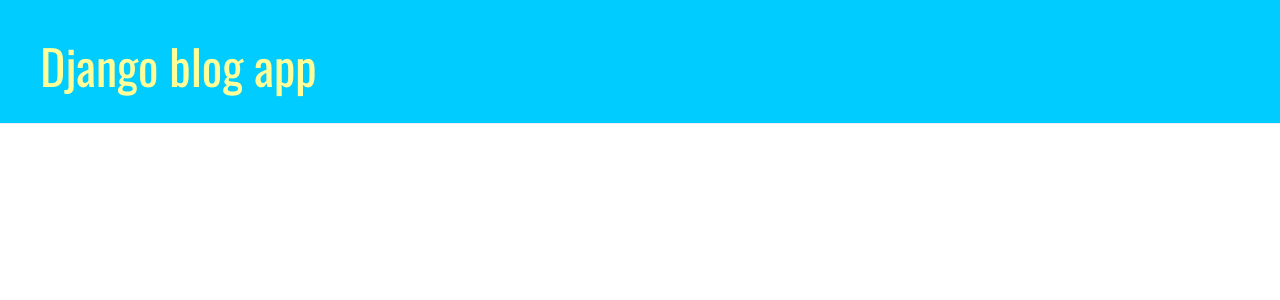
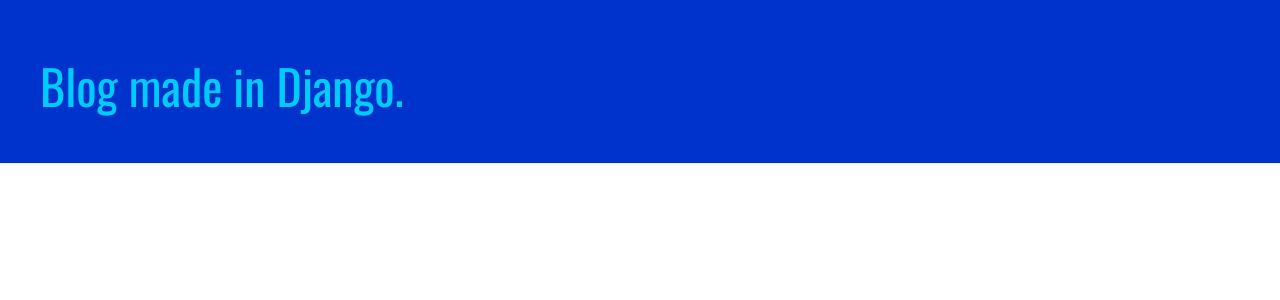
Before and after one commit to B3457/my-first-blog, a Django app: page / in a window 1280 px wide. Shown: the top 300 px of the page. Run offline with Django 3.2, Linux system fonts and the light colour scheme; data that the repository does not hold is empty; some libraries are stand-ins or nearby versions.

Commit message:
Updated styling for CSS

```diff
--- a/blog/static/css/blog.css
+++ b/blog/static/css/blog.css
@@ -1,17 +1,17 @@
 .page-header {
-	background-color: #00CCFF;
-	margin-top: 0;
-	padding: 20px 20px 20px 40px;
+	background-color: #0033CC;
+	margin-top: 0px;
+	padding: 40px 40px 40px 40px;
 }
 
 .page-header h1, .page-header h1 a, .page-header h1 a:visited, .page-header h1 a:active {
-	color: #FFFF99;
+	color: #00CCFF;
 	font-size: 36pt;
 	text-decoration: none;
 }
 
 .content {
-	margin-left: 40px;
+	margin-left: 50px;
 }
 
 h1, h2, h3, h4 {
--- a/blog/templates/blog/post_list.html
+++ b/blog/templates/blog/post_list.html
@@ -1,7 +1,7 @@
 <html>
 {% load staticfiles %}
 	<head>
-		<title>Get rekt</title>
+		<title>Blog</title>
 		<link rel="stylesheet" href="https://maxcdn.bootstrapcdn.com/bootstrap/3.3.5/css/bootstrap.min.css">
 		<link rel="stylesheet" href="https://maxcdn.bootstrapcdn.com/bootstrap/3.3.5/css/bootstrap-theme.min.css">
 		<link rel="stylesheet" href="{% static "css/blog.css" %}">
@@ -10,7 +10,7 @@
 	<body>
 
 		<div class="page-header">
-			<h1><a href="">Django blog app</a></h1>
+			<h1><a href="">Blog made in Django.</a></h1>
 		</div>
 		<div class="content container">
 			<div class="row">
```
